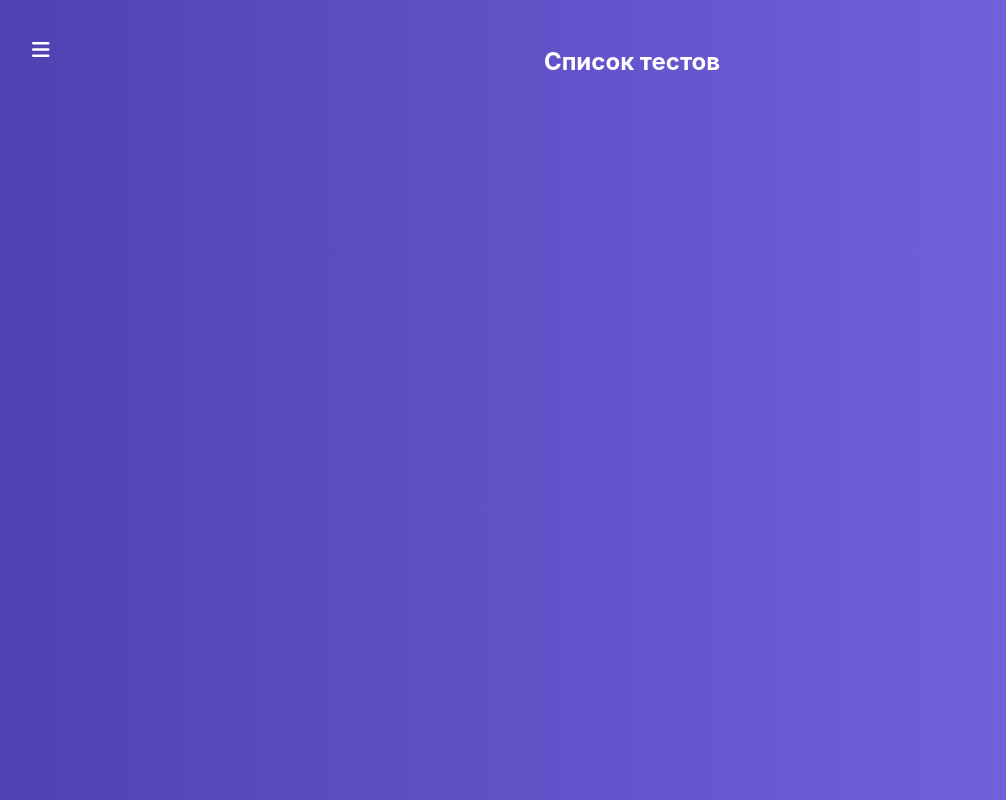
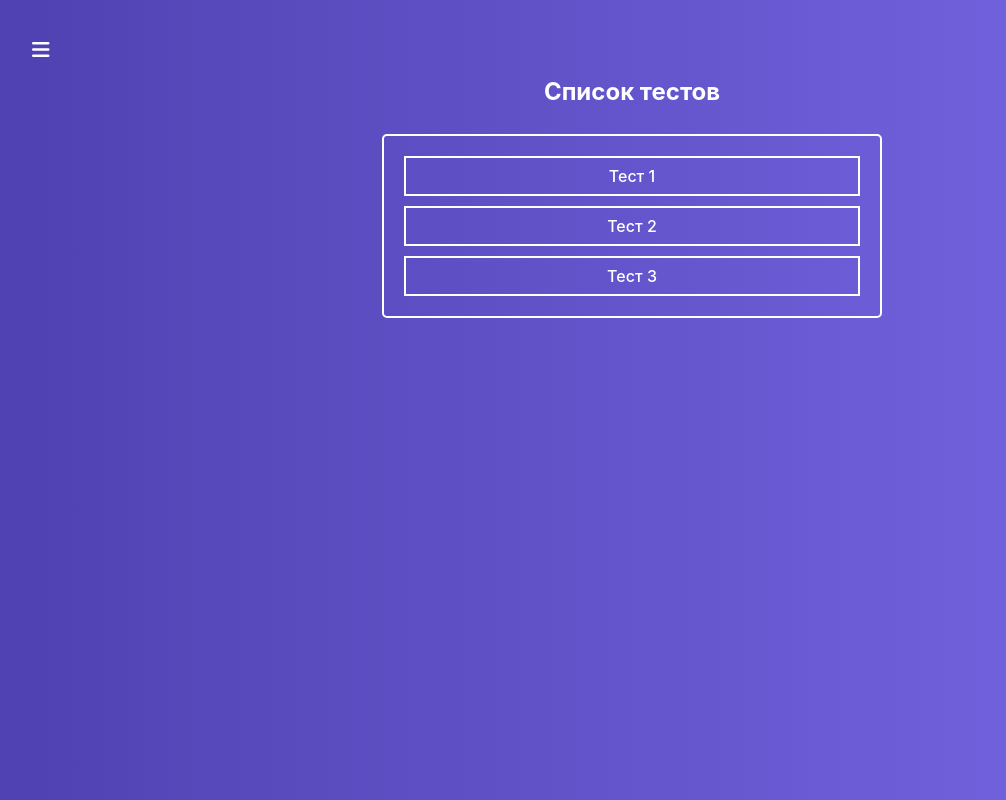
Before and after one commit to DmitryMuzalev/react-lesons-2, a React (Create React App) app: page /quiz-list in a window 1280 px wide. Shown: the whole page, without its empty margins (8-1014 px from the left). Built offline with nearby package versions, Linux system fonts and the light colour scheme.

Commit message:
Test list implementation

```diff
--- a/src/components/ResultQuiz/ResultQuiz.jsx
+++ b/src/components/ResultQuiz/ResultQuiz.jsx
@@ -1,9 +1,16 @@
+import { useNavigate } from 'react-router-dom';
 import Button from '../UI/Button/Button';
 import styles from './ResultQuiz.module.css';
 export default function ResultQuiz({ results, quiz, onResetQuiz }) {
+  const navigate = useNavigate();
+
   const successAnswer = Object.values(results).filter(
     (r) => r !== 'error'
   ).length;
+
+  const onBack = () => {
+    navigate(-1);
+  };
 
   return (
     <div className={styles.result}>
@@ -32,7 +39,9 @@ export default function ResultQuiz({ results, quiz, onResetQuiz }) {
         Пройти тест ещё раз
       </Button>
 
-      <Button type="success">Меню</Button>
+      <Button type="success" onClick={onBack}>
+        Список тестов
+      </Button>
     </div>
   );
 }
--- a/src/containers/QuizList/QuizList.jsx
+++ b/src/containers/QuizList/QuizList.jsx
@@ -1,9 +1,25 @@
-//import styles from './QuizList.module.css';
+import { NavLink } from 'react-router-dom';
+import styles from './QuizList.module.css';
+import { useState } from 'react';
 
 export default function QuizList() {
+  const initialState = [1, 2, 3];
+  const [quizListData] = useState(initialState);
+
+  const renderQuizList = quizListData.map((quiz, index) => {
+    return (
+      <li key={index}>
+        <NavLink to={`/quiz-list/${quiz}`}>{`Тест ${quiz}`}</NavLink>
+      </li>
+    );
+  });
+
   return (
     <div className="container">
-      <h2>Список тестов</h2>
+      <div className={styles.quizList}>
+        <h2>Список тестов</h2>
+        <ul className={styles.quizList__list}>{renderQuizList}</ul>
+      </div>
     </div>
   );
 }
--- a/src/containers/QuizList/QuizList.module.css
+++ b/src/containers/QuizList/QuizList.module.css
@@ -0,0 +1,36 @@
+.quizList {
+  display: flex;
+  flex-direction: column;
+  align-items: center;
+  gap: 30px;
+}
+
+.quizList__list {
+  display: flex;
+  flex-direction: column;
+  gap: 10px;
+  border: 2px solid white;
+  border-radius: 5px;
+  padding: 20px;
+  width: 500px;
+}
+
+.quizList__list li {
+  border: 2px solid white;
+}
+
+.quizList__list li a {
+  width: 100%;
+  text-align: center;
+  text-decoration: none;
+  color: white;
+  font-weight: 500;
+  display: inline-block;
+  padding: 10px 5px;
+  transition: all 0.5s;
+}
+
+.quizList__list li a:hover {
+  background-color: white;
+  color: #5041b2;
+}
--- a/src/index.css
+++ b/src/index.css
@@ -26,9 +26,8 @@ ul {
 }
 
 .container {
-  padding: 50px 20px;
+  padding: 80px 20px;
   width: 1200px;
   height: 100vh;
   margin: 0 auto;
-  text-align: center;
 }
```
